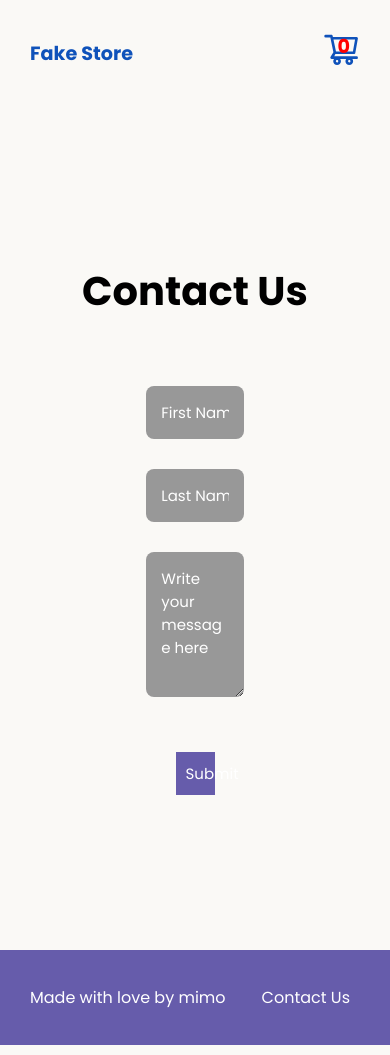
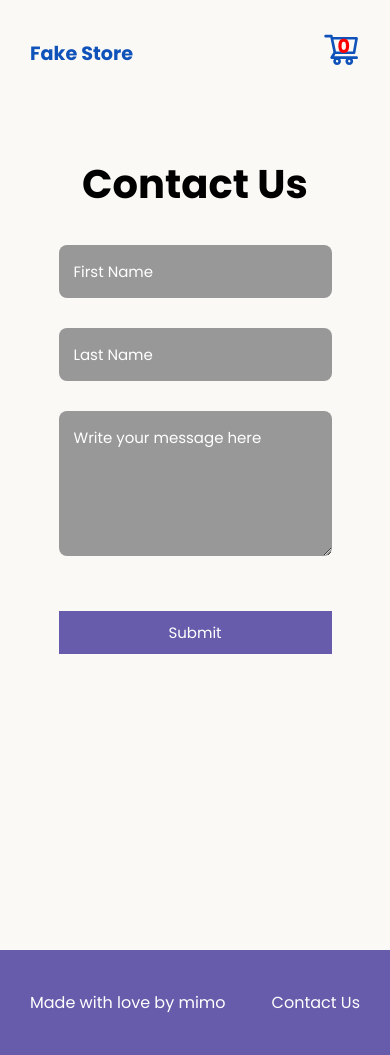
Before and after one commit to Amsav23/Fake-Store, a React (Vite) app: page /contactUs in a window 390 px wide. Built offline with nearby package versions, Linux system fonts and the light colour scheme.

Commit message:
Update jsx and css
Cleaned up organization containers in jsx. Cleaned up styling and added media queries to css.

```diff
--- a/src/App.jsx
+++ b/src/App.jsx
@@ -20,7 +20,7 @@ function App() {
               <Route path='/' element={<Homepage />} />
               <Route path='/details/:productId' element={<ProductDetails />} />
               <Route path='/checkout' element={<Checkout />} />
-              <Route path='/contactus' element={<ContactUs />} />
+              <Route path='/contactUs' element={<ContactUs />} />
             </Routes>
 
           <Footer />
--- a/src/components/Footer/Footer.css
+++ b/src/components/Footer/Footer.css
@@ -1,29 +1,24 @@
 /*Footer Styling*/
 .footer-container {
     background-color: var(--primary-bg);
-    padding: 30px;
+    padding: 40px 30px;
     display: flex;
     align-items: center;
     justify-content: space-between;
     color: var(--white);
-    font-size: 20px;
-}
-
-.contact-btn {
-    padding: 5px 10px;
-    cursor: pointer;
-    background-color: transparent;
-    border: none;
-    color: var(--white);
-    display: flex;
-    align-content: flex-end;
-    font-size: 20px;
+    font-size: 1.2rem;
 }
 
 
 /* Media Queries */
 @Media (max-width: 425px) {
-    .footer-container p, .contact-btn {
-        font-size: 1rem;
+    .footer-container {
+        font-size: 0.8rem;
     }
 }
+
+@Media (max-width: 768px) {
+    .footer-container {
+        font-size: 1rem
+    }
+}
--- a/src/components/Footer/Footer.jsx
+++ b/src/components/Footer/Footer.jsx
@@ -10,9 +10,7 @@ function Footer() {
   return (
     <div className="footer-container">
       <p>Made with love by mimo</p>
-        <Link to="/contactus">
-          <button className="contact-btn" onClick={()=>setIsOpen(true)}>Contact Us</button>
-        </Link>
+      <Link to="/contactUs" onClick={()=>setIsOpen(true)}>Contact Us</Link>
     </div>
   )
 }
--- a/src/components/Header/Header.jsx
+++ b/src/components/Header/Header.jsx
@@ -11,9 +11,7 @@ function Header() {
 
   return (
     <div className="header-container">
-      <div>
-        <Link to='/' className='fake-store-link'>Fake Store</Link>
-      </div>
+      <Link to='/' className='fake-store-link'>Fake Store</Link>
 
       <div className="icon-container">
         <Link to='/checkout'><AiOutlineShoppingCart className="shoppingCartIcon"/></Link>
--- a/src/pages/Checkout/Checkout.css
+++ b/src/pages/Checkout/Checkout.css
@@ -43,58 +43,38 @@
 
 /* Modal Styling */
 .modal {
-    height: 150px;
     display: flex;
+    flex-direction: column;
     align-items: center;
-    justify-content: center;
+    padding: 75px 0;
+    gap: 40px;
 }
 
-.modal-close-btn {
+h3 {
+    width: 75%;
+    text-align: center;
+}
+
+.close-btn {
+    display: flex;
+    position: absolute;
+    top: 20px;
+    right: 20px;
+}
+
+.close-btn, .return-btn {
     background-color: var(--primary-bg);
     color: var(--white);
     border: none;
-    display: flex;
-    cursor: pointer;
-    padding: 8px;
-    position: absolute;
-    top: 25px;
-    right: 25px;
-    transition: background-color 0.1s ease-in-out;
-}
-
-.modal-close-btn:hover{
-    background-color: red;
-}
-
-.modal-message {
-    height: 150px;
-    width: 500px;
-    margin: 50px;
-    text-align: center;
-}
-
-.modal-footer {
-    display: flex;
-    flex-direction: column;
-}
-/* End Modal Styling */
-
-
-/* Return to Main Page Button Styling */
-.return-btn {
-    border: none;
-    background-color: var(--primary-bg);
-    color: var(--white);
     padding: 10px;
-    margin: 0 200px;
     cursor: pointer;
     transition: background-color 0.1s ease-in-out;
 }
 
-.return-btn:hover {
+.close-btn:hover, .return-btn:hover {
     background-color: red;
 }
-/* End Return to Main Page Button Styling */
+/* End Modal Styling */
 
 
 /* Media Queries */
@@ -108,4 +88,17 @@
         font-size: 0.6rem;
         height: 30px;
     }
+
+    .checkout-products p {
+        font-size: 20px;
+    }
+
+    h3 {
+        width: 90%;
+    }
+
+    .close-btn {
+        top: 14px;
+        right: 14px;
+    }
 }
--- a/src/pages/Checkout/Checkout.jsx
+++ b/src/pages/Checkout/Checkout.jsx
@@ -89,19 +89,12 @@ function Checkout() {
                 style={customStyles}
                 contentLabel="Checkout Modal"
             >
-                <div className='modal'>
-                    <div className="modal-header">
-                        <h2>Your Order was successful!</h2>
-                    </div>
-                        <button className='modal-close-btn' onClick={()=>setIsOpen(false)}>Close</button>
-                    </div>
-
-                    <div className='modal-footer'>
-                        <h3 className='modal-message'>Check your email for the order confirmation.
-                        Thank you for shopping at Amy's Fake Store!</h3>
-                        <button className='return-btn' onClick={showHomepage}>Return to Main Page</button>
-                    </div>
-
+                <div className="modal">
+                    <h2>Your Order was successful!</h2>
+                    <button className='close-btn' onClick={()=>setIsOpen(false)}>Close</button>
+                    <h3>Check your email for the order confirmation. Thank you for shopping at Amy's Fake Store!</h3>
+                    <button className='return-btn' onClick={showHomepage}>Return to Main Page</button>
+                </div>
             </Modal>
         </div>
     </div>
--- a/src/pages/ContactUs/ContactUs.css
+++ b/src/pages/ContactUs/ContactUs.css
@@ -3,20 +3,18 @@
     min-height: 100vh;
     display: flex;
     flex-direction: column;
-    justify-content: center;
+    padding-top: 6rem;
     align-items: center;
-    width: 100%;
 }
 
-.contact-container h3 {
-    margin-bottom: 50px;
-    font-size: 40px;
+h3 {
+    margin-bottom: 1rem;
+    font-size: 2.5rem;
 }
 
 .form-container{
     display: flex;
     flex-direction: column;
-    justify-content: center;
     align-items: center;
     width: 50%;
 }
@@ -47,3 +45,27 @@
     font-size: 15px;
     cursor: pointer;
 }
+
+
+/* Media Queries */
+@Media (max-width: 425px) {
+    .form-container {
+        width: 60%;
+    }
+
+    .form-container input,
+    .form-container textarea,
+    .submit-btn {
+        width: 100%;
+    }
+}
+
+@Media (max-width: 768px) {
+    .contact-container {
+        padding-top: 3rem;
+    }
+
+    .form-container {
+        width: 70%;
+    }
+}
```
